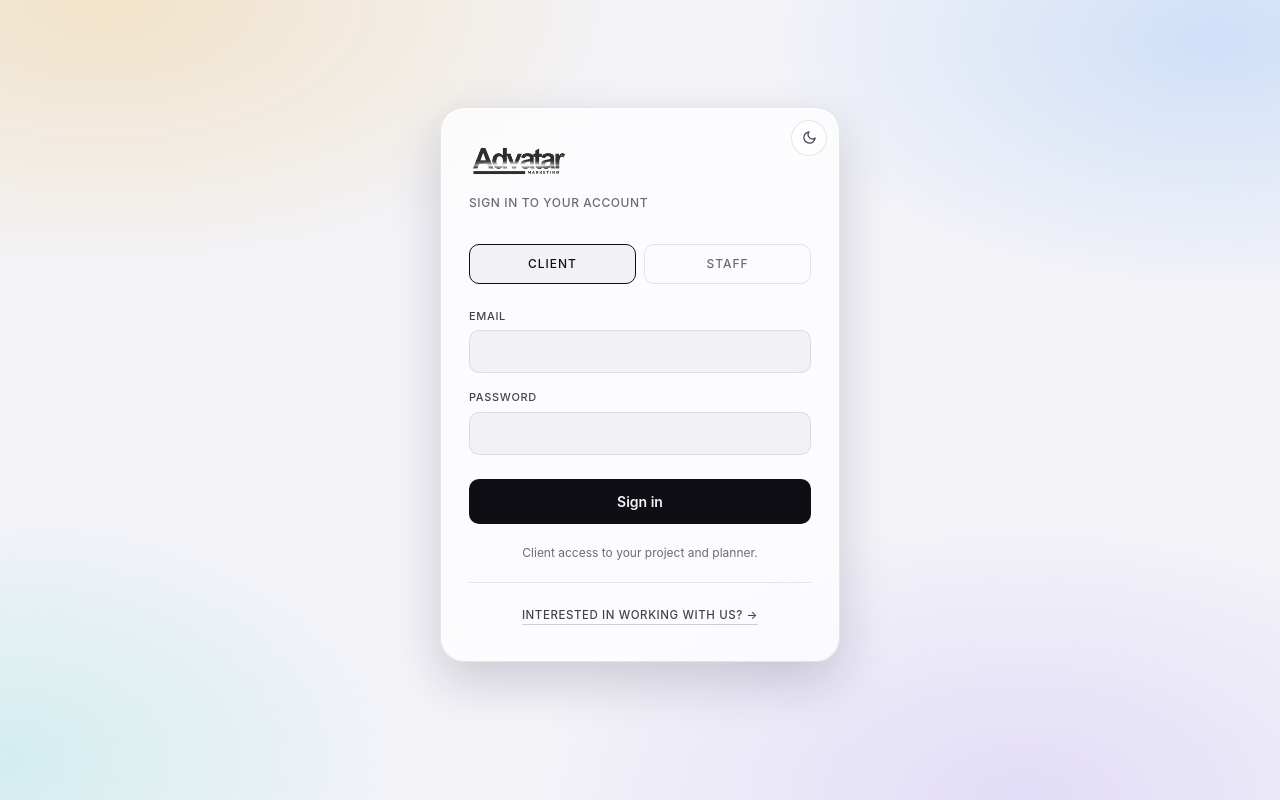
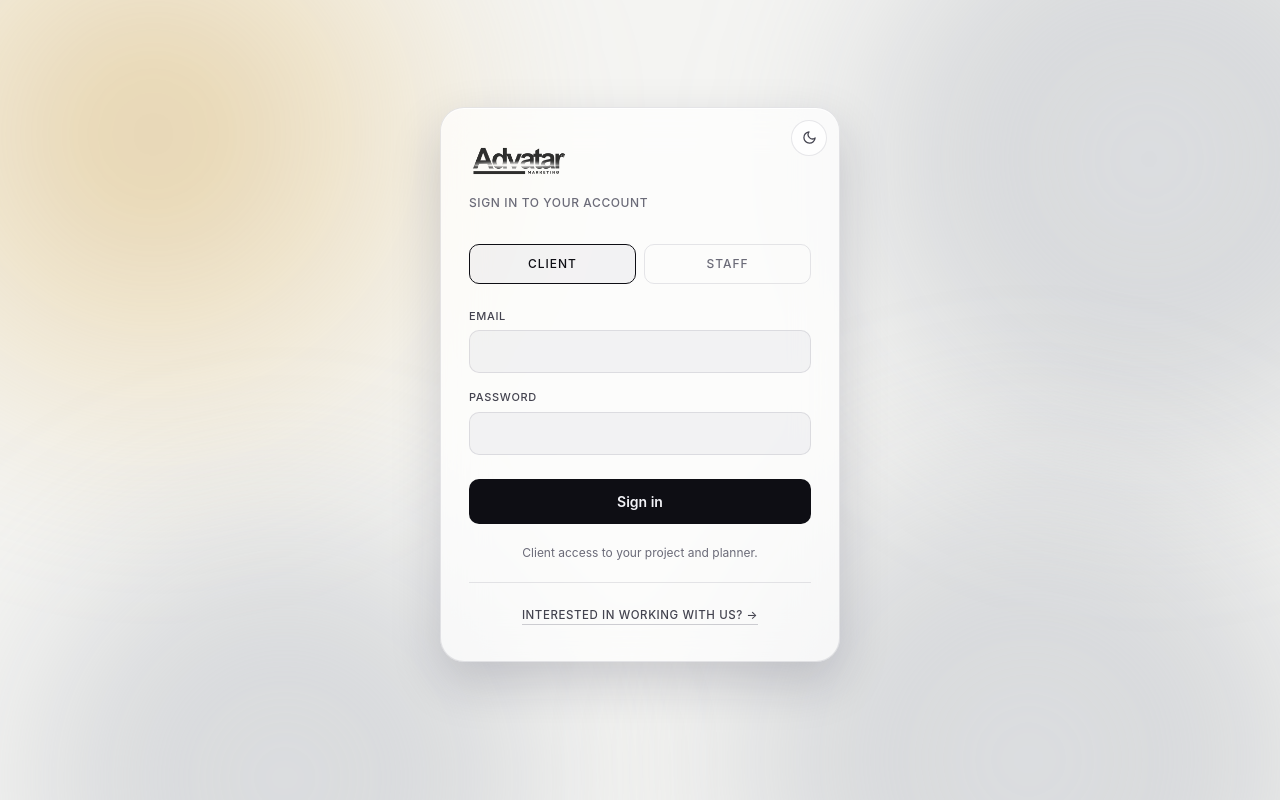
Before and after one commit to advatarmarketing/crm, a Next.js app in the folder advatar-crm/: page /login in a window 1280 px wide. Built offline with nearby package versions, Linux system fonts and the light colour scheme.

Commit message:
Sign-in page: a slowly moving backdrop, gold in the top-left corner and silver elsewhere
Co-Authored-By: Claude Opus 5.5 <noreply@anthropic.com>
Claude-Session: https://claude.ai/code/session_01Mtx3cRx6WeBLLg4QGhVZbt

```diff
--- a/advatar-crm/app/globals.css
+++ b/advatar-crm/app/globals.css
@@ -3187,3 +3187,67 @@ a.vbox-main { text-decoration: none; box-sizing: border-box; }
   padding: 2px 9px; border-radius: 999px; color: rgb(24, 140, 80); background: rgba(34, 160, 90, 0.1); border: 1px solid rgba(34, 160, 90, 0.28);
 }
 .post-auto::before { content: ""; width: 6px; height: 6px; border-radius: 50%; background: currentColor; }
+
+/* ---------------------------------------------------------------
+   Sign-in backdrop: gold in the top-left corner only, silver moving
+   slowly around the rest of the page. Covers the app-wide wash.
+   --------------------------------------------------------------- */
+:root {
+  --la-base: #f4f4f2;
+  --la-gold: rgba(201, 152, 58, 0.42);
+  --la-gold-2: rgba(232, 196, 120, 0.3);
+  --la-silver: rgba(150, 156, 168, 0.32);
+  --la-silver-2: rgba(196, 200, 208, 0.42);
+}
+@media (prefers-color-scheme: dark) {
+  :root:not([data-theme="light"]) {
+    --la-base: #08080b;
+    --la-gold: rgba(212, 170, 84, 0.42);
+    --la-gold-2: rgba(150, 112, 40, 0.34);
+    --la-silver: rgba(196, 202, 214, 0.2);
+    --la-silver-2: rgba(170, 176, 190, 0.22);
+  }
+}
+:root[data-theme="dark"] {
+  --la-base: #08080b;
+  --la-gold: rgba(212, 170, 84, 0.42);
+  --la-gold-2: rgba(150, 112, 40, 0.34);
+  --la-silver: rgba(196, 202, 214, 0.2);
+  --la-silver-2: rgba(170, 176, 190, 0.22);
+}
+
+.login-shell { position: relative; isolation: isolate; }
+.login-aurora { position: fixed; inset: 0; z-index: -1; overflow: hidden; background: var(--la-base); pointer-events: none; }
+.login-aurora span { position: absolute; border-radius: 50%; filter: blur(70px); will-change: transform; }
+.la-gold {
+  top: -22vmax; left: -22vmax; width: 62vmax; height: 62vmax;
+  background: radial-gradient(circle at 50% 50%, var(--la-gold) 0%, var(--la-gold-2) 32%, transparent 66%);
+  animation: la-gold 22s ease-in-out infinite alternate;
+}
+.la-silver { width: 58vmax; height: 58vmax; background: radial-gradient(circle, var(--la-silver-2) 0%, var(--la-silver) 35%, transparent 68%); }
+.la-s1 { top: -20vmax; right: -24vmax; animation: la-s1 34s ease-in-out infinite alternate; }
+.la-s2 { bottom: -28vmax; right: -14vmax; animation: la-s2 40s ease-in-out infinite alternate; }
+.la-s3 { bottom: -26vmax; left: -10vmax; width: 50vmax; height: 50vmax; animation: la-s3 30s ease-in-out infinite alternate; }
+/* Gold breathes and wanders a little, but never leaves its corner. */
+@keyframes la-gold {
+  0% { transform: translate3d(0, 0, 0) scale(1); }
+  50% { transform: translate3d(6vmax, 3vmax, 0) scale(1.08); }
+  100% { transform: translate3d(2vmax, 7vmax, 0) scale(0.96); }
+}
+/* Silver travels across the page. */
+@keyframes la-s1 {
+  0% { transform: translate3d(0, 0, 0) scale(1); }
+  50% { transform: translate3d(-24vmax, 16vmax, 0) scale(1.12); }
+  100% { transform: translate3d(-10vmax, 34vmax, 0) scale(0.94); }
+}
+@keyframes la-s2 {
+  0% { transform: translate3d(0, 0, 0) scale(1.05); }
+  50% { transform: translate3d(-30vmax, -14vmax, 0) scale(0.92); }
+  100% { transform: translate3d(-12vmax, -30vmax, 0) scale(1.1); }
+}
+@keyframes la-s3 {
+  0% { transform: translate3d(0, 0, 0) scale(1); }
+  50% { transform: translate3d(26vmax, -10vmax, 0) scale(1.15); }
+  100% { transform: translate3d(40vmax, -2vmax, 0) scale(0.95); }
+}
+@media (prefers-reduced-motion: reduce) { .login-aurora span { animation: none; } }
--- a/advatar-crm/app/login/page.tsx
+++ b/advatar-crm/app/login/page.tsx
@@ -17,6 +17,15 @@ export default function LoginPage() {
 
   return (
     <main className="login-shell">
+      {/* The moving backdrop: one gold glow held in the top-left
+          corner, silver drifting slowly around everywhere else. Drawn
+          in CSS (globals.css, "Sign-in backdrop"), so nothing loads. */}
+      <div className="login-aurora" aria-hidden="true">
+        <span className="la-gold" />
+        <span className="la-silver la-s1" />
+        <span className="la-silver la-s2" />
+        <span className="la-silver la-s3" />
+      </div>
       <div className="login-card">
         {/* The only switch a signed-out visitor gets. It is here
             because this is the first screen anyone sees, and because
```
